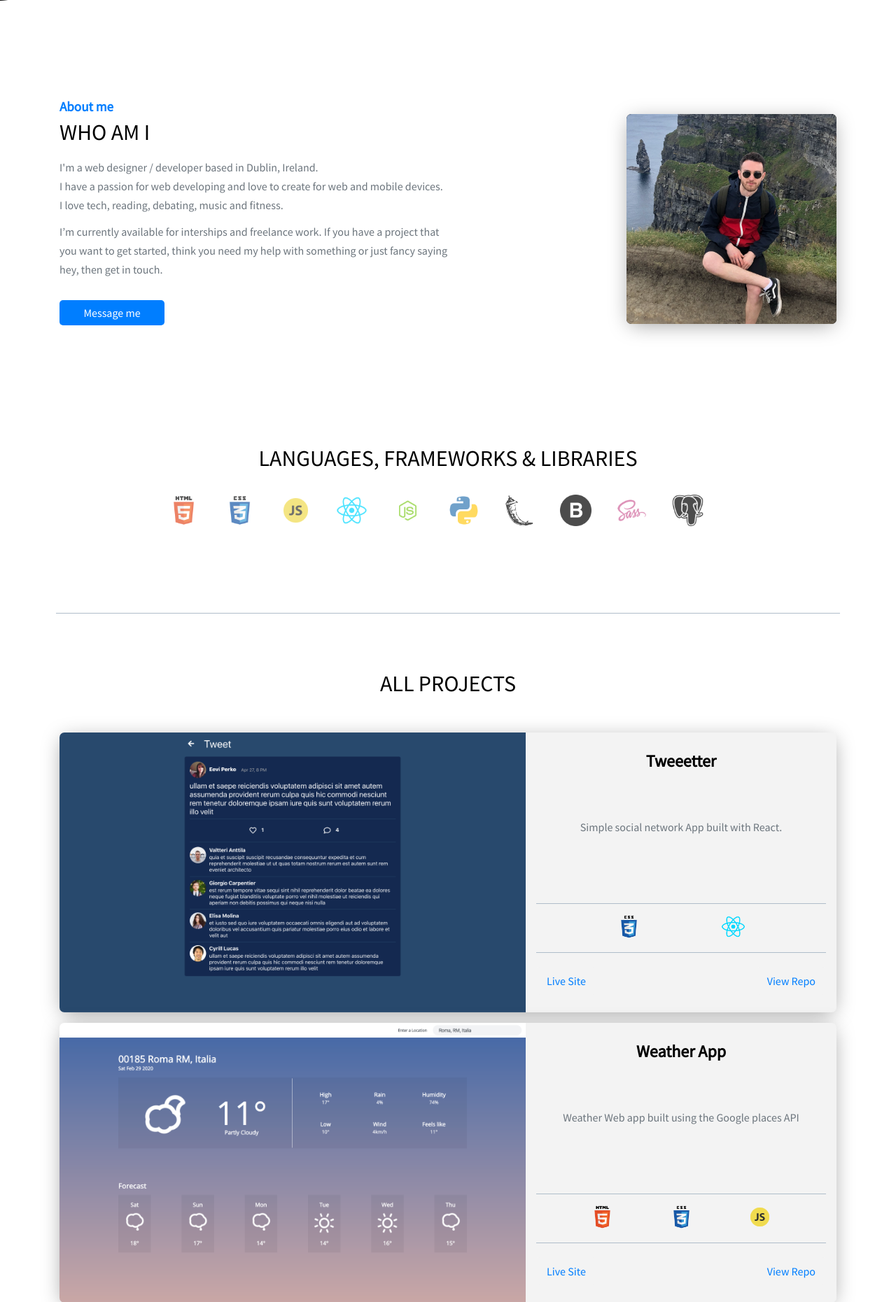
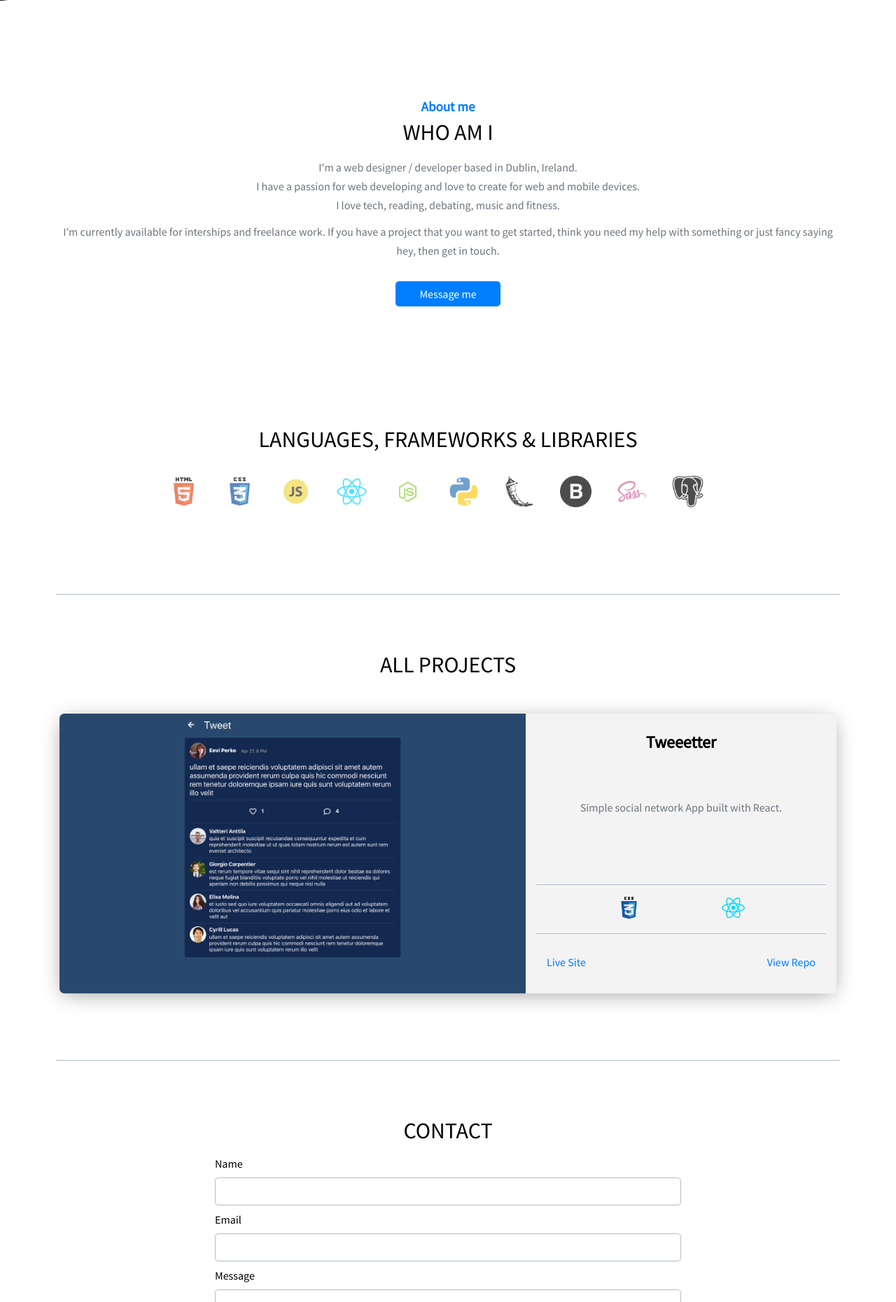
Before and after one commit to Sdrummolo/portfolio, a Flask app: page / in a window 1280 px wide. Shown: the part 755-2616 px from the top of the page at 70% size. Run offline with Flask 2, Linux system fonts and the light colour scheme; style sheets or scripts are compiled from the project's sources.

Commit message:
Removed image, weather app

```diff
--- a/static/css/style.css
+++ b/static/css/style.css
@@ -333,6 +333,7 @@ section {
 #about {
   margin-top: 80px;
   border-bottom: 1px solid var(--secondary);
+  text-align: center;
 }
 #about p {
   margin: 10px 0;
--- a/static/css/style.scss
+++ b/static/css/style.scss
@@ -353,6 +353,7 @@ section {
 #about {
 	margin-top: 80px;
 	border-bottom: 1px solid var(--secondary);
+	text-align: center;
 
 	p {
 		margin: 10px 0;
--- a/templates/index.html
+++ b/templates/index.html
@@ -70,7 +70,6 @@
 		<!-- About section -->
 		<div class="container">
 			<section id="about">
-				<div class="section-component">
 				<div class="component">
 					<h3 class="section-title-sub">
 						About me
@@ -80,23 +79,17 @@
 					</h2>
 					<p>
 						I'm a web designer / developer based in Dublin, Ireland.
-							<br />I have a passion for web developing and love to
-							create for web and mobile devices. <br />I love tech,
-							reading, debating, music and fitness.
+						<br />I have a passion for web developing and love to create
+						for web and mobile devices. <br />I love tech, reading,
+						debating, music and fitness.
 					</p>
 					<p>
-							I’m currently available for interships and freelance work.
-							If you have a project that you want to get started, think
-							you need my help with something or just fancy saying hey,
-							then get in touch.
+						I’m currently available for interships and freelance work. If
+						you have a project that you want to get started, think you
+						need my help with something or just fancy saying hey, then get
+						in touch.
 					</p>
 					<a href="#contact" class="submit-button">Message me</a>
-					</div>
-					<div class="component">
-						<div id="image">
-							<img src="/static/img/me.png" alt="Luigi Di Paolo" />
-						</div>
-					</div>
 				</div>
 				<div class="section-component" id="skills">
 					<h2 class="section-title">
@@ -221,47 +214,6 @@
 							</div>
 						</div>
 					</div>
-
-					<!-- Weather App -->
-					<div class="card">
-						<div class="card-img" id="card-1"></div>
-						<div class="card-content">
-							<h2 class="card-title">
-								Weather App
-							</h2>
-							<p class="card-text">
-								Weather Web app built using the Google places API
-							</p>
-							<div class="card-technologies">
-								<ul>
-									<li>
-										<img src="/static/img/html5.png" alt="" />
-									</li>
-									<li>
-										<img src="/static/img/css3.png" alt="" />
-									</li>
-
-									<li>
-										<img src="/static/img/javascript.png" alt="" />
-									</li>
-								</ul>
-							</div>
-							<div class="card-buttons">
-								<a
-									href="https://sdrummolo.github.io/weather/"
-									target="_blank"
-									class="card-link"
-									>Live Site</a
-								>
-								<a
-									href="https://github.com/Sdrummolo/weather"
-									target="_blank"
-									class="card-link"
-									>View Repo</a
-								>
-							</div>
-						</div>
-					</div>
 				</div>
 			</section>
 
```
Also changed, not shown: 1 other file. Lines whose indentation alone changed are shown as unchanged.
